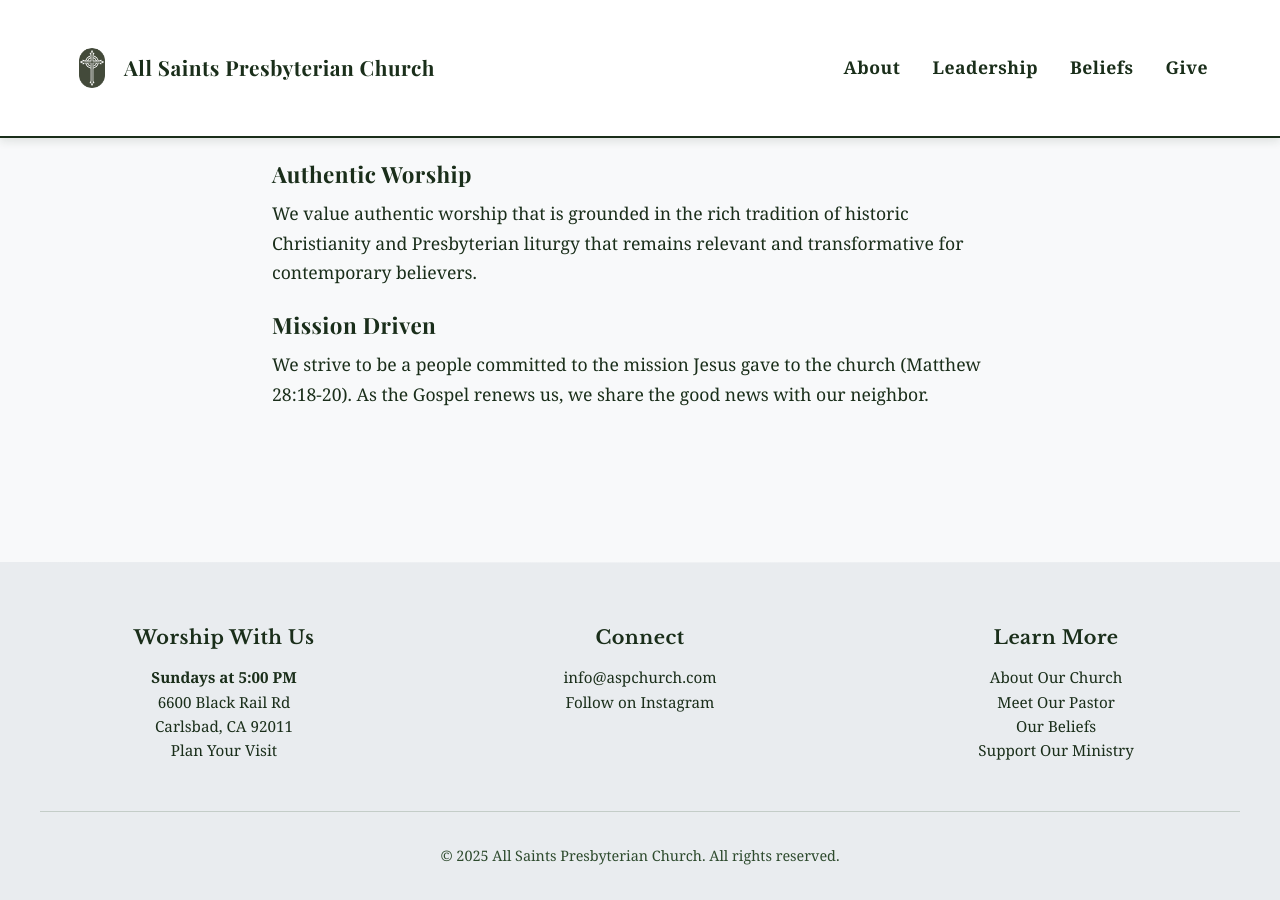
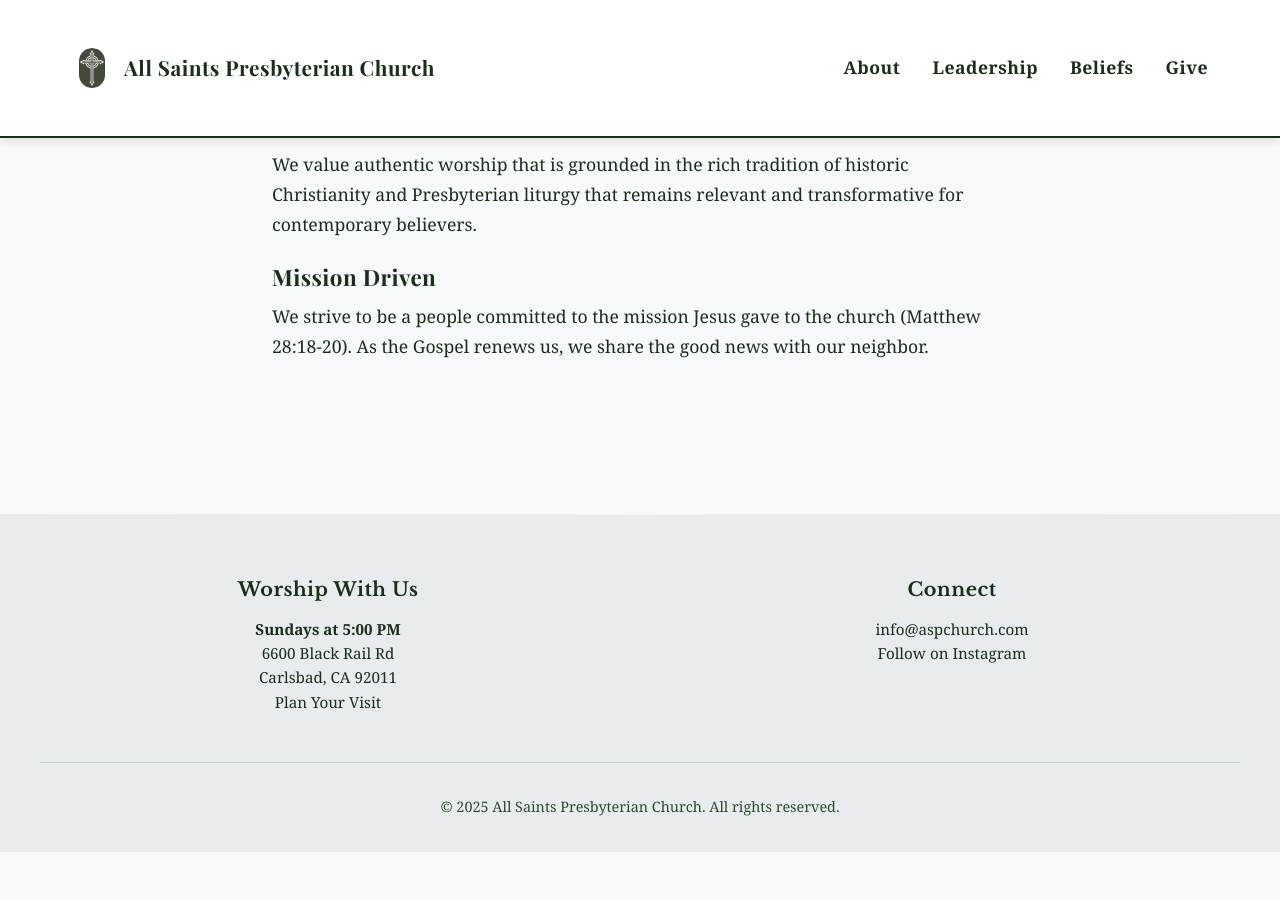
Before and after one commit to aspchurch/website, a Jekyll site: the page built from _pages/vision-and-values.md, in a window 1280 px wide and 900 px high, scrolled down 1102 px. Built offline with Jekyll 4.4.1, drawn with Linux system fonts in a browser that asks for light colours; after the commit the page ends 1954 px from its top, so only the background shows below that; some of the changed text lies outside the part shown.

Commit message:
Remove unused footer section and breadcrumb navigation for cleaner layout

```diff
--- a/_layouts/default.html
+++ b/_layouts/default.html
@@ -189,16 +189,6 @@
                         <a href="https://www.instagram.com/allsaintspresbyterianchurch/" target="_blank" rel="noopener noreferrer" class="footer-link">Follow on Instagram</a>
                     </p>
                 </div>
-
-                <div class="footer-section">
-                    <h4 class="footer-title">Learn More</h4>
-                    <p class="footer-info">
-                        <a href="{{ '/about/' | relative_url }}" class="footer-link">About Our Church</a><br>
-                        <a href="{{ '/leadership/' | relative_url }}" class="footer-link">Meet Our Pastor</a><br>
-                        <a href="{{ '/what-we-believe/' | relative_url }}" class="footer-link">Our Beliefs</a><br>
-                        <a href="{{ '/give/' | relative_url }}" class="footer-link">Support Our Ministry</a>
-                    </p>
-                </div>
             </div>
 
             <div class="footer-bottom">
--- a/_layouts/page.html
+++ b/_layouts/page.html
@@ -5,11 +5,6 @@ layout: default
 {% if page.title %}
 <section class="page-hero">
     <div class="page-hero-content">
-        <nav class="breadcrumb">
-            <a href="{{ '/' | relative_url }}" class="breadcrumb-link">Home</a>
-            <span class="breadcrumb-separator">></span>
-            <span class="breadcrumb-current">{{ page.title }}</span>
-        </nav>
         <h1 class="page-hero-title">{{ page.title }}</h1>
         {% if page.subtitle %}
         <p class="page-hero-subtitle">{{ page.subtitle }}</p>
```
